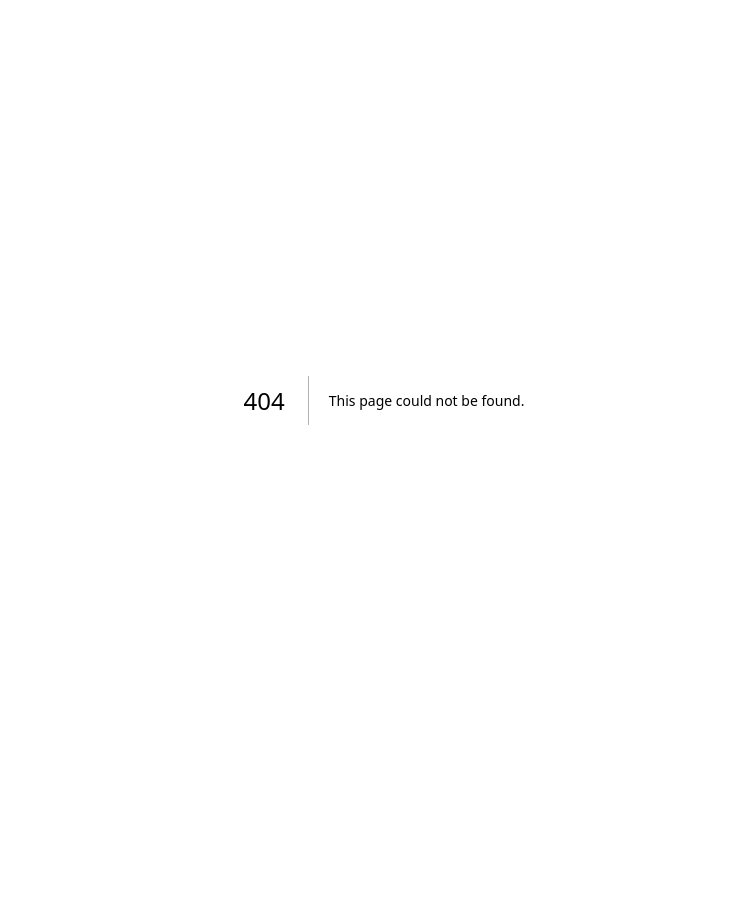
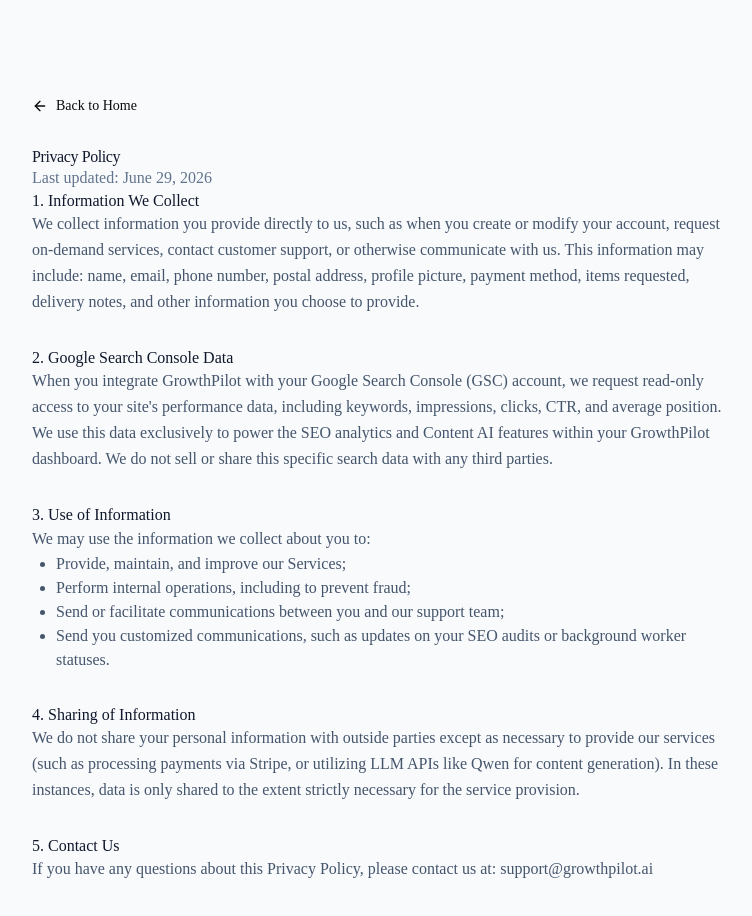
Before and after one commit to lys861205/GrowthPilot-Ai, a Next.js app: page /privacy in a window 1280 px wide. Before the commit this address had no page. Shown: the top 916 px of the page, without its empty margins (256-1008 px from the left). Before the commit the page ends 800 px from the top, so only its background shows below. Built offline with nearby package versions, Linux system fonts and the light colour scheme.

Commit message:
feat: add privacy page and terms page

```diff
--- /dev/null
+++ b/src/app/(marketing)/privacy/page.tsx
@@ -0,0 +1,64 @@
+import React from "react";
+import Link from "next/link";
+import { ArrowLeft } from "lucide-react";
+
+export default function PrivacyPage() {
+  return (
+    <div className="mx-auto max-w-3xl px-6 py-16 sm:py-24 lg:px-8">
+      <Link
+        href="/"
+        className="inline-flex items-center gap-2 text-sm font-medium text-indigo-600 hover:text-indigo-500 mb-8"
+      >
+        <ArrowLeft className="h-4 w-4" /> Back to Home
+      </Link>
+
+      <div className="prose prose-slate lg:prose-lg max-w-none">
+        <h1 className="text-3xl font-bold tracking-tight text-slate-900 sm:text-4xl mb-8">
+          Privacy Policy
+        </h1>
+        <p className="text-slate-500 mb-8">Last updated: June 29, 2026</p>
+
+        <section className="mb-8 space-y-4">
+          <h2 className="text-2xl font-semibold text-slate-900">1. Information We Collect</h2>
+          <p className="text-slate-600 leading-relaxed">
+            We collect information you provide directly to us, such as when you create or modify your account, request on-demand services, contact customer support, or otherwise communicate with us. This information may include: name, email, phone number, postal address, profile picture, payment method, items requested, delivery notes, and other information you choose to provide.
+          </p>
+        </section>
+
+        <section className="mb-8 space-y-4">
+          <h2 className="text-2xl font-semibold text-slate-900">2. Google Search Console Data</h2>
+          <p className="text-slate-600 leading-relaxed">
+            When you integrate GrowthPilot with your Google Search Console (GSC) account, we request read-only access to your site's performance data, including keywords, impressions, clicks, CTR, and average position. We use this data exclusively to power the SEO analytics and Content AI features within your GrowthPilot dashboard. We do not sell or share this specific search data with any third parties.
+          </p>
+        </section>
+
+        <section className="mb-8 space-y-4">
+          <h2 className="text-2xl font-semibold text-slate-900">3. Use of Information</h2>
+          <p className="text-slate-600 leading-relaxed">
+            We may use the information we collect about you to:
+          </p>
+          <ul className="list-disc pl-6 text-slate-600 space-y-2">
+            <li>Provide, maintain, and improve our Services;</li>
+            <li>Perform internal operations, including to prevent fraud;</li>
+            <li>Send or facilitate communications between you and our support team;</li>
+            <li>Send you customized communications, such as updates on your SEO audits or background worker statuses.</li>
+          </ul>
+        </section>
+
+        <section className="mb-8 space-y-4">
+          <h2 className="text-2xl font-semibold text-slate-900">4. Sharing of Information</h2>
+          <p className="text-slate-600 leading-relaxed">
+            We do not share your personal information with outside parties except as necessary to provide our services (such as processing payments via Stripe, or utilizing LLM APIs like Qwen for content generation). In these instances, data is only shared to the extent strictly necessary for the service provision.
+          </p>
+        </section>
+
+        <section className="mb-8 space-y-4">
+          <h2 className="text-2xl font-semibold text-slate-900">5. Contact Us</h2>
+          <p className="text-slate-600 leading-relaxed">
+            If you have any questions about this Privacy Policy, please contact us at: support@growthpilot.ai
+          </p>
+        </section>
+      </div>
+    </div>
+  );
+}
--- /dev/null
+++ b/src/app/(marketing)/terms/page.tsx
@@ -0,0 +1,65 @@
+import React from "react";
+import Link from "next/link";
+import { ArrowLeft } from "lucide-react";
+
+export default function TermsPage() {
+  return (
+    <div className="mx-auto max-w-3xl px-6 py-16 sm:py-24 lg:px-8">
+      <Link
+        href="/"
+        className="inline-flex items-center gap-2 text-sm font-medium text-indigo-600 hover:text-indigo-500 mb-8"
+      >
+        <ArrowLeft className="h-4 w-4" /> Back to Home
+      </Link>
+
+      <div className="prose prose-slate lg:prose-lg max-w-none">
+        <h1 className="text-3xl font-bold tracking-tight text-slate-900 sm:text-4xl mb-8">
+          Terms of Service
+        </h1>
+        <p className="text-slate-500 mb-8">Last updated: June 29, 2026</p>
+
+        <section className="mb-8 space-y-4">
+          <h2 className="text-2xl font-semibold text-slate-900">1. Acceptance of Terms</h2>
+          <p className="text-slate-600 leading-relaxed">
+            By accessing or using GrowthPilot, you agree to be bound by these Terms of Service. If you disagree with any part of the terms, you may not access our service.
+          </p>
+        </section>
+
+        <section className="mb-8 space-y-4">
+          <h2 className="text-2xl font-semibold text-slate-900">2. Description of Service</h2>
+          <p className="text-slate-600 leading-relaxed">
+            GrowthPilot is a B2B AI-powered SEO automation platform. We provide tools for website technical audits, keyword tracking (via Google Search Console), and automated content generation. We reserve the right to modify or discontinue, temporarily or permanently, the Service with or without notice.
+          </p>
+        </section>
+
+        <section className="mb-8 space-y-4">
+          <h2 className="text-2xl font-semibold text-slate-900">3. User Accounts</h2>
+          <p className="text-slate-600 leading-relaxed">
+            You are responsible for safeguarding the password that you use to access the Service and for any activities or actions under your password. You agree not to disclose your password to any third party.
+          </p>
+        </section>
+
+        <section className="mb-8 space-y-4">
+          <h2 className="text-2xl font-semibold text-slate-900">4. Content and AI Generation</h2>
+          <p className="text-slate-600 leading-relaxed">
+            Our Service utilizes AI models to generate text ("Content AI"). While we strive for high quality, you acknowledge that AI-generated content may sometimes be inaccurate or inappropriate. You are solely responsible for reviewing, modifying, and publishing the generated content. You retain all ownership rights to the content you generate using our Service.
+          </p>
+        </section>
+
+        <section className="mb-8 space-y-4">
+          <h2 className="text-2xl font-semibold text-slate-900">5. Fair Usage and API Limits</h2>
+          <p className="text-slate-600 leading-relaxed">
+            Usage of the platform must comply with our Fair Usage Policy. Excessive automated requests, attempting to reverse-engineer our proprietary AI workflows, or abusing the Google Search Console synchronization limits may result in temporary or permanent suspension of your account.
+          </p>
+        </section>
+
+        <section className="mb-8 space-y-4">
+          <h2 className="text-2xl font-semibold text-slate-900">6. Limitation of Liability</h2>
+          <p className="text-slate-600 leading-relaxed">
+            In no event shall GrowthPilot, nor its directors, employees, partners, agents, suppliers, or affiliates, be liable for any indirect, incidental, special, consequential or punitive damages, including without limitation, loss of profits, data, use, goodwill, or other intangible losses, resulting from your access to or use of or inability to access or use the Service.
+          </p>
+        </section>
+      </div>
+    </div>
+  );
+}
--- a/src/components/marketing/LandingPage.tsx
+++ b/src/components/marketing/LandingPage.tsx
@@ -634,8 +634,8 @@ function Footer() {
             <div>
               <p className="mb-3 font-semibold text-slate-700">Legal</p>
               <ul className="space-y-2 text-slate-500">
-                <li><a href="#" className="hover:text-slate-700">Privacy</a></li>
-                <li><a href="#" className="hover:text-slate-700">Terms</a></li>
+                <li><Link href="/privacy" className="hover:text-slate-700">Privacy</Link></li>
+                <li><Link href="/terms" className="hover:text-slate-700">Terms</Link></li>
               </ul>
             </div>
           </div>
--- a/src/proxy.ts
+++ b/src/middleware.ts
@@ -1,9 +1,9 @@
 import { NextRequest, NextResponse } from "next/server";
 
-const PUBLIC_PATHS = ["/login", "/register", "/api/auth"];
+const PUBLIC_PATHS = ["/login", "/register", "/api/auth", "/privacy", "/terms"];
 const PUBLIC_EXACT = ["/"]; // exact-match only (startsWith "/" would match everything)
 
-export function proxy(request: NextRequest) {
+export function middleware(request: NextRequest) {
   const { pathname } = request.nextUrl;
 
   const isPublic =
```
